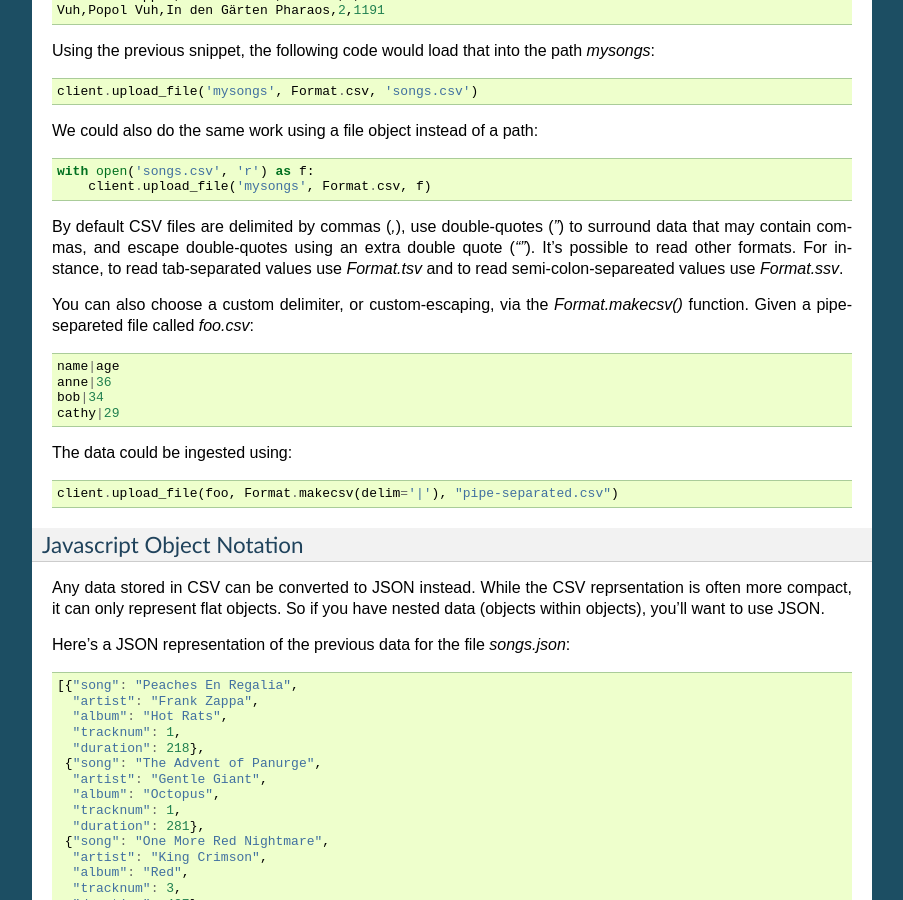
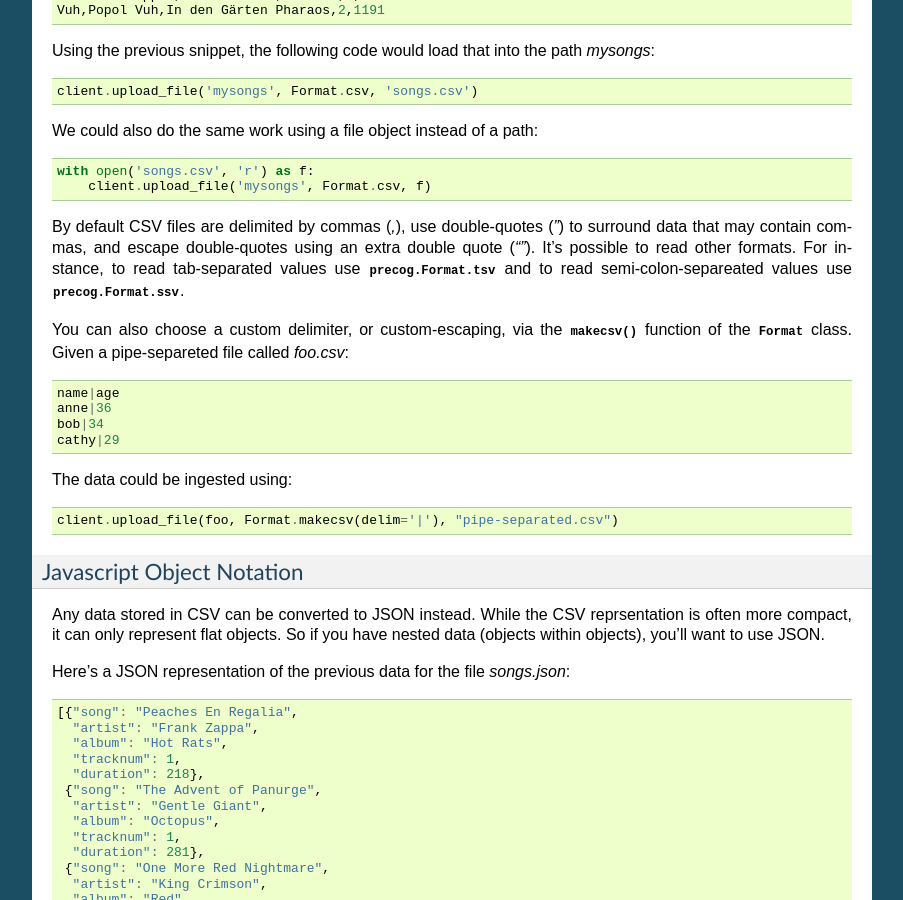
Before and after one commit to precog/precog_python_client, a Sphinx documentation site: the page built from doc/source/getting_started.rst, in a window 1280 px wide and 900 px high, scrolled down 547 px. Shown: the whole window, without its empty margins (198-1101 px from the left). Built offline with Sphinx 7.4.7, drawn with Linux system fonts in a browser that asks for light colours.

Commit message:
Last few hyperlinks

```diff
--- a/doc/source/getting_started.rst
+++ b/doc/source/getting_started.rst
@@ -47,12 +47,12 @@
 (`"`) to surround data that may contain commas, and escape
 double-quotes using an extra double quote (`""`). It's possible to
 read other formats. For instance, to read tab-separated values use
-`Format.tsv` and to read semi-colon-separeated values use
-`Format.ssv`.
+:const:`precog.Format.tsv` and to read semi-colon-separeated values use
+:const:`precog.Format.ssv`.
 
 You can also choose a custom delimiter, or custom-escaping, via the
-`Format.makecsv()` function. Given a pipe-separeted file called
-`foo.csv`::
+:meth:`~precog.Format.makecsv` function of the :class:`~precog.Format` class. Given a pipe-separeted
+file called `foo.csv`::
 
         name|age
         anne|36
```
